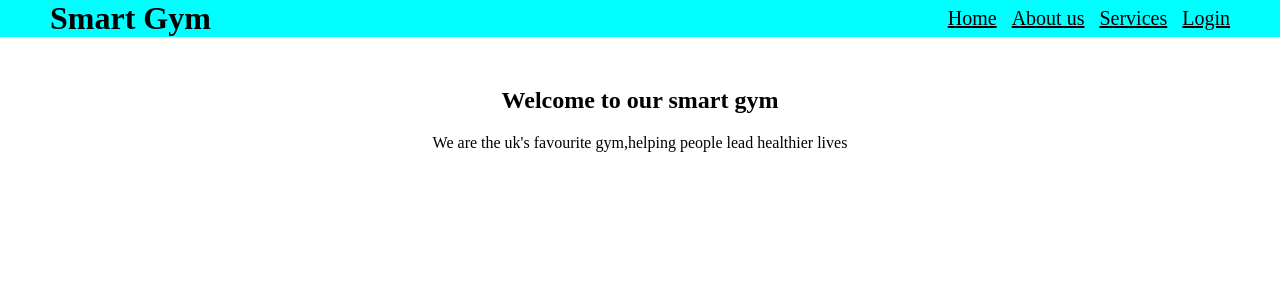
After one commit to jamesrcutmore/fitnessmembersip, a Django app: page /about in a window 1280 px wide. The commit adds this page. Shown: the top 300 px of the page. Run offline with Django 4.2, Linux system fonts and the light colour scheme.

Commit message:
about pages url views

```diff
--- a/members/static/css/style.css
+++ b/members/static/css/style.css
@@ -78,3 +78,10 @@ ul a{
     cursor: pointer;
     font-size: 18px;
 }
+.about_container{
+    text-align: center;
+    margin-top: 50px;
+}
+.about_container h1{
+    margin-bottom: 20px;
+}
--- /dev/null
+++ b/members/templates/members/about.html
@@ -0,0 +1,32 @@
+{% load static %}
+<!DOCTYPE html>
+
+<html>
+    <head>
+        <meta charset="utf-8">
+        <meta http-equiv="X-UA-Compatible" content="IE=edge">
+        <title></title>
+        <meta name="description" content="">
+        <meta name="viewport" content="width=device-width, initial-scale=1">
+        <link rel="stylesheet" href="{% static 'css/style.css' %}">
+    </head>
+    <body>
+        <header>
+            <h1>Smart Gym</h1>
+            <ul>
+                <li><a href="/">Home</a></li>
+                <li><a href="/about">About us</a></li>
+                <li><a href="#">Services</a></li>
+                <li><a href="#">Login</a></li>
+            </ul>
+        </header>
+        <section class="about_container">
+        <h1>Welcome to our smart gym</h1>
+        <p>We are the uk's favourite gym,helping people lead healthier lives</p>
+        </section>
+
+
+
+
+    </body>
+</html>
--- a/members/templates/members/home.html
+++ b/members/templates/members/home.html
@@ -14,8 +14,8 @@
         <header>
             <h1>Smart Gym</h1>
             <ul>
-                <li><a href="#">Home</a></li>
-                <li><a href="#">About us</a></li>
+                <li><a href="/">Home</a></li>
+                <li><a href="/about">About us</a></li>
                 <li><a href="#">Services</a></li>
                 <li><a href="#">Login</a></li>
             </ul>
--- a/members/urls.py
+++ b/members/urls.py
@@ -2,5 +2,6 @@ from django.urls import path
 from . import views
 
 urlpatterns = [
-    path('', views.home, name='home')
+    path('', views.home, name='home'),
+    path('about',views.about, name='about')
 ]
--- a/members/views.py
+++ b/members/views.py
@@ -4,3 +4,6 @@ from django.shortcuts import render
 
 def home(request):
     return render(request,'members/home.html')
+
+def about(request):
+    return render(request,'members/about.html')
```
